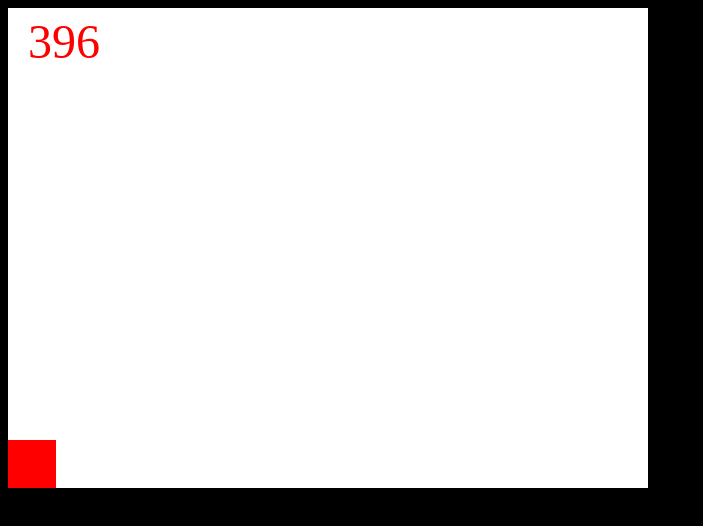
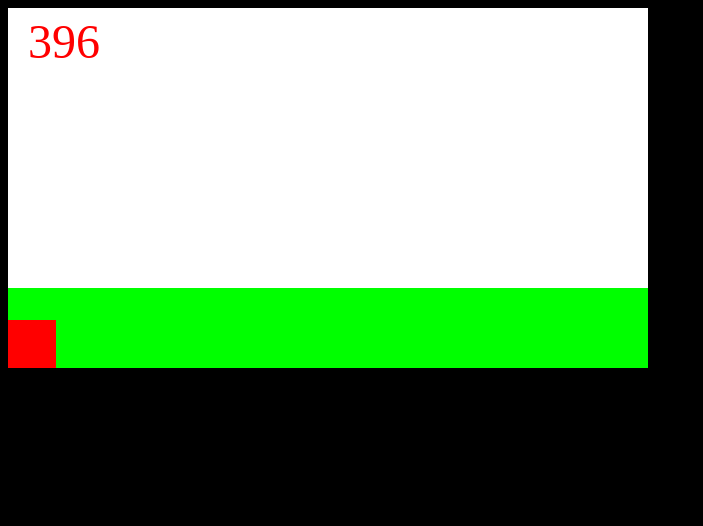
Before and after one commit to prapro-ou/Sasagra_Familia, a plain HTML site: page index.html in a window 1280 px wide. Shown: the whole page, without its empty margins (0-703 px from the left). Drawn offline with Linux system fonts and the light colour scheme.

Commit message:
making a map

```diff
--- a/index.html
+++ b/index.html
@@ -7,7 +7,7 @@
     </head>
 
     <body>
-        <canvas id="myCanvas" width="640" height="480"></canvas>
+        <canvas id="myCanvas" width="640" height="360"></canvas>
         <script src="js/main.js"></script>
     </body>
 
--- a/js/main.js
+++ b/js/main.js
@@ -10,9 +10,23 @@ let rightPressed = false;
 let leftPressed = false;
 let spacePressed = false;
 
+let drawPointX = 0;
+let mapData = [
+    [0, 0, 0, 0, 0, 0, 0, 0, 0, 0, 0, 0, 0, 0, 0, 0, 0, 0, 0, 0, 0, 0, 0, 0, 0, 0, 0, 0, 0, 0, 0, 0, 0, 0],
+    [0, 0, 0, 0, 0, 0, 0, 0, 0, 0, 0, 0, 0, 0, 0, 0, 0, 0, 0, 0, 0, 0, 0, 0, 0, 0, 0, 0, 0, 0, 0, 0, 0, 0],
+    [0, 0, 0, 0, 0, 0, 0, 0, 0, 0, 0, 0, 0, 0, 0, 0, 0, 0, 0, 0, 0, 0, 0, 0, 0, 0, 0, 0, 0, 0, 0, 0, 0, 0],
+    [0, 0, 0, 0, 0, 0, 0, 0, 0, 0, 0, 0, 0, 0, 0, 0, 0, 0, 0, 0, 0, 0, 0, 0, 0, 0, 0, 0, 0, 0, 0, 0, 0, 0],
+    [0, 0, 0, 0, 0, 0, 0, 0, 0, 0, 0, 0, 0, 0, 0, 0, 0, 0, 0, 0, 0, 1, 1, 1, 1, 1, 0, 0, 0, 0, 0, 0, 0, 0],
+    [0, 0, 0, 0, 0, 0, 0, 0, 0, 0, 0, 0, 0, 0, 0, 0, 0, 0, 0, 0, 0, 0, 0, 0, 0, 0, 0, 0, 0, 0, 0, 0, 0, 0],
+    [0, 0, 0, 0, 0, 0, 0, 0, 0, 0, 0, 0, 0, 0, 0, 0, 0, 0, 0, 0, 0, 0, 0, 0, 0, 0, 0, 0, 0, 0, 0, 0, 0, 0],
+    [1, 1, 1, 1, 1, 1, 1, 1, 1, 1, 1, 1, 1, 1, 1, 1, 1, 1, 1, 1, 1, 1, 1, 1, 1, 1, 1, 1, 1, 1, 1, 1, 1, 1],
+    [1, 1, 1, 1, 1, 1, 1, 1, 1, 1, 1, 1, 1, 1, 1, 1, 1, 1, 1, 1, 1, 1, 1, 1, 1, 1, 1, 1, 1, 1, 1, 1, 1, 1],
+    [1, 1, 1, 1, 1, 1, 1, 1, 1, 1, 1, 1, 1, 1, 1, 1, 1, 1, 1, 1, 1, 1, 1, 1, 1, 1, 1, 1, 1, 1, 1, 1, 1, 1],
+]
 // let yVelo = 0;
 // let yAccel = 0;
 // let groundFlag = true;
+
 
 class Entity{
     constructor(x, y){
@@ -89,9 +103,21 @@ function keyUpHandler(e) {
 }
 
 function draw(x, y) {
+    drawPointX = parseInt(x/40);
     ctx.clearRect(0, 0, canvas.width, canvas.height);
     ctx.beginPath();
-    ctx.rect(x, y, 48, 48);
+    for(let i = 0; i < 9; i++){
+        for(let j = 0; j < 16; j++){
+            if(mapData[i][j+drawPointX] == 1){
+                ctx.rect(40*j, 40*i, 40, 40);
+                ctx.fillStyle = "#00FF00";
+                ctx.fill();
+            }
+        }
+    }
+    ctx.closePath();
+    ctx.beginPath();
+    ctx.rect(drawPointX, y, 48, 48);
     ctx.fillStyle = "#FF0000";
     ctx.fill();
     ctx.closePath();
```
